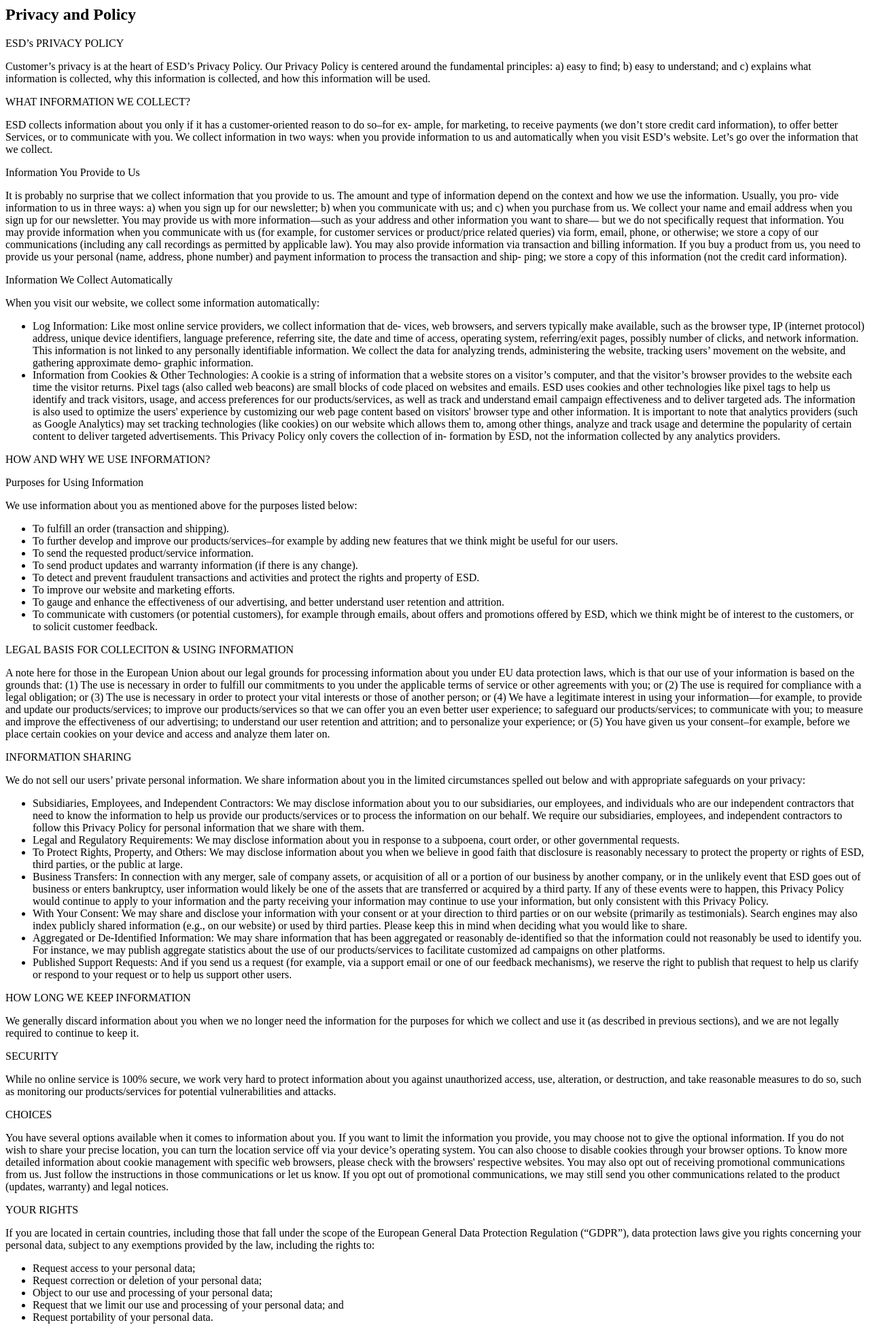
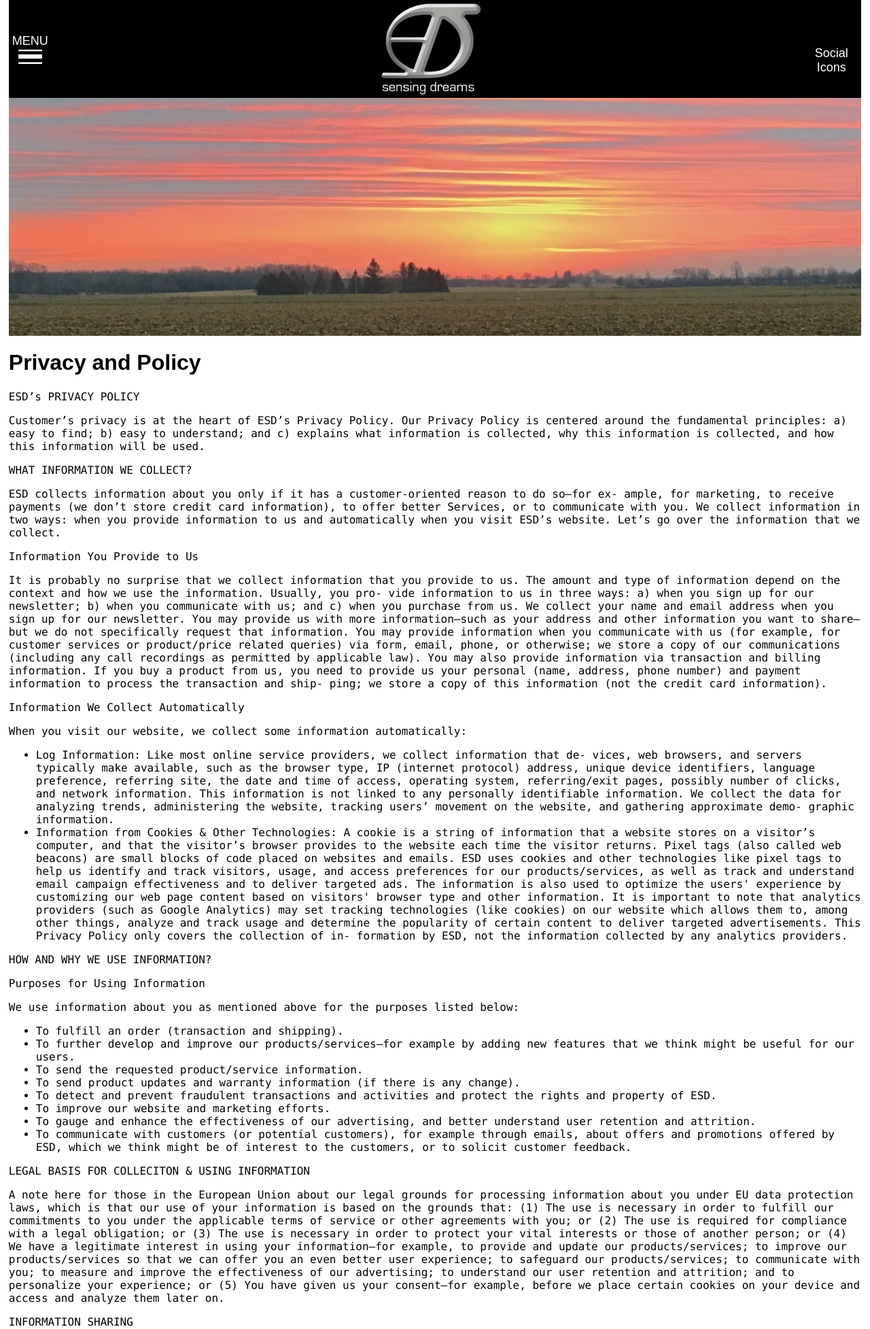
Before and after one commit to mkpandit/DjangoESD, a Django app: page /privacy-policy/ in a window 1280 px wide. Shown: the top 1955 px of the page at 68% size. Run offline with Django 3.2, Linux system fonts and the light colour scheme; data comes from the database, SQL or seed files in the repository; both versions use the stored data as it was after the commit.

Commit message:
Web material

```diff
--- a/ESD/urls.py
+++ b/ESD/urls.py
@@ -21,7 +21,7 @@
 urlpatterns = [
     path('', include('website.urls')),
     path('website/', include('website.urls')),
-    path('admin/', admin.site.urls),
+    path('cms/admin/', admin.site.urls),
     path('summernote/', include('django_summernote.urls')),
 ]
 
--- a/static/css/dashboard.css
+++ b/static/css/dashboard.css
@@ -1,4 +1,204 @@
+html {
+  margin: 0;
+  padding: 0;
+}
+
+h1, h2, h3, h4 {
+  font-family: 'Eurostile-Roman Medium', sans-serif;
+}
+
+a {
+  text-decoration: none;
+}
+
 body {
-  font-size: 14px;
-  font-family: 'Trebuchet MS', 'Lucida Sans Unicode', 'Lucida Grande', 'Lucida Sans', Arial, sans-serif;
+  font-size: 16px;
+  font-family: 'Consolas', 'ITC Berkeley Oldstyle Std', 'Trebuchet MS', sans-serif;
+  margin: 0 1% 0 1%;
+  padding: 0;
 }
+
+div#wrapper {
+  width: 100%;
+  float: left;
+}
+
+div#header {
+  background: #000;
+  color: #fff;
+  width: 100%;
+  float: left;
+  clear: both;
+}
+
+div#header div.menu,
+div#header div.icon {
+  width: 5%;
+  float: left;
+  font-family: 'Eurostile-Roman Medium', sans-serif;
+  text-align: center;
+  font-size: 18px;
+  padding-top: 4%;
+}
+
+div#header div.menu img {
+  width: 35px;
+  margin-top: 2px;
+}
+
+ul.dropdown-menu {
+  position: absolute;
+  min-width: 120px;
+  padding: 0;
+  margin: 0;
+}
+
+ul.dropdown-menu li {
+  display: block !important;
+  white-space: nowrap;
+  text-align: left;
+}
+
+ul.dropdown-menu li a {
+  color:#fff;
+}
+
+ul.dropdown-menu ul.dropdown-menu {
+  left: 100%;
+  top: 0;
+  background-color: #f00 !important;
+}
+
+ul.dropdown-menu{
+  display: none;
+}
+
+div#header div.logo {
+  width: 89%;
+  float: left;
+  text-align: center;
+}
+
+div#header div.logo img {
+  width: 150px;
+}
+
+div#container {
+  margin: 0;
+  padding: 0;
+  width: 100%;
+  float: left;
+  clear: both;
+}
+
+div#slider {
+  margin: 0;
+  padding: 0;
+  background-image: url('../images/slider-bg.jpeg');
+  background-size: cover;
+  background-repeat: no-repeat;
+  background-position: center center;
+  height: 350px;
+  float: left;
+  width: 100%;
+}
+
+div#content {
+  margin: 0;
+  padding: 0;
+  float: left;
+  width: 100%;
+}
+
+div#product {
+  margin: 0;
+  padding: 0;
+  float: left;
+  width: 100%;
+}
+
+div#product span.previous, div#product span.next {
+  height: 25px;
+  width: 25px;
+  border: 0px solid #000;
+  border-radius: 50%;
+  display: inline-block;
+  cursor: pointer;
+}
+
+div#product div.featured {
+  float: left;
+  width: 100%;
+}
+
+div#product div.featured div.image {
+  float: left;
+  width: 30%;
+}
+
+div#product div.featured div.text {
+  float: left;
+  width: 69%;
+}
+
+div#product div.featured div.text h4.product-title {
+  margin-top: 0;
+}
+
+div#product div.slider-nav {
+  float: left;
+  width: 100%;
+  text-align: center;
+}
+
+div#footer {
+  width: 100%;
+  float: left;
+  background-color: #000;
+  color: #fff;
+}
+
+div#social,
+div#footer-menu,
+div#footer-address {
+  width: 100%;
+  float: left;
+}
+
+div#social div.social-left,
+div#social div.social-right {
+    width: 48%;
+    float: left;
+    padding: 1%;
+}
+
+div#social div.social-right {
+  text-align: right;
+}
+
+div#footer-menu {
+  border-top: 1px solid #ddd;
+}
+
+div#footer-menu div.footer-menu-left,
+div#footer-menu div.footer-menu-right {
+  width: 28%;
+  padding: 1%;
+  float: left;
+}
+
+div#footer-menu div.footer-menu-right {
+  width: 68%;
+  padding: 1%;
+  float: left;
+  text-align: right;
+}
+
+div#footer-address {
+  border-top: 1px solid #ddd;
+  text-align: center;
+}
+
+div#footer a {
+  color: #fff;
+}
--- a/static/js/common.js
+++ b/static/js/common.js
@@ -1,3 +1,36 @@
 $(document).ready(function() {
     console.log('JS Added')
+    var featuredWidth = parseInt($(".featured").width()) + "px";
+    console.log(featuredWidth);
+    $(".featured").diyslider();
+    $(".featured").diyslider("updateOptions", {
+        width: featuredWidth,
+        height: "200px"
+    });
+    // use buttons to change slide
+    $(".previous").bind("click", function(){
+        // Go to the previous slide
+        $(".featured").diyslider("move", "back");
+    });
+    $(".next").bind("click", function(){
+        // Go to the previous slide
+        $(".featured").diyslider("move", "forth");
+    });
 });
+
+$(function(){
+    $('div#header > .menu').on('click',function(event){
+        // event.preventDefault()
+        $(this).parent().find('ul').first().toggle(300);
+        $(this).parent().siblings().find('ul').hide(200);
+
+        //Hide menu when clicked outside
+        $(this).parent().find('ul').mouseleave(function(){
+            var thisUI = $(this);
+            $('html').click(function(){
+                thisUI.hide();
+                $('html').unbind('click');
+            });
+        });
+    });
+});
--- a/templates/website/base.html
+++ b/templates/website/base.html
@@ -7,8 +7,6 @@
     <meta name="viewport" content="width=device-width, initial-scale=1, shrink-to-fit=no">
     <meta name="description" content="">
     <meta name="author" content="">
-    <!-- CSS Library -->
-    <link rel="stylesheet" href="{% static 'css/font-awesome.min.css' %}">
     <!-- Custom styles for this template -->
     <link rel="stylesheet" href="{% static 'css/dashboard.css' %}">
 </head>
@@ -16,30 +14,65 @@
     <div id="wrapper">
         <!-- Header starts -->
         <div id="header">
-            <p>Header</p>
+            <div class="menu">
+                MENU
+                <img src="{% static 'images/menu.png' %}" width="50" />
+                <ul class="dropdown-menu">
+                    <li><a href="/who-we-are/">Who We Are?</a></li>
+                    <li><a href="/esd-philosophy/">ESD's Philosophy</a></li>
+                    <li><a href="/product">Product</a></li>
+                </ul>
+            </div>
+            <div class="logo">
+                <a href="/"><img src="{% static 'images/logo.png' %}" /></a>
+            </div>
+            <div class="icon"><p>Social Icons</p></div>
         </div>
 
         <!-- Container starts -->
         <div id="container">
             <!-- Home page slider -->
             <div id="slider">
-                <p>Slider</p>
             </div>
 
             <!-- Featured product -->
-            <div id="featured-product">
-                <p>Featured product</p>
-                {% block index_page %}{% endblock %}
+            <div id="content">
+                {% block featued_product %}{% endblock %}
+                {% block content %}{% endblock %}
+                {% block product %}{% endblock %}
+                {% block products %}{% endblock %}
             </div>
         </div>
 
         <!-- Footer starts -->
         <div id="footer">
-            <p>footer</p>
+            <div id="social">
+                <div class="social-left">
+                    <img src="{% static 'images/facebook.png' %}" width="30" />
+                    <img src="{% static 'images/twitter.png' %}" width="30" />
+                </div>
+                <div class="social-right"><a href="#">Email singup</a></div>
+            </div>
+            <div id="footer-menu">
+                <div class="footer-menu-left">
+                    <img src="{% static 'images/email.jpg' %}" width="30">
+                </div>
+                <div class="footer-menu-right">
+                    <a href="/privacy-policy/">Privacy Statements</a> |
+                    <a href="/terms-condition/">Terms and Conditions</a> |
+                    <a href="/trademarks/">Trademarks</a> |
+                    <a href="/esd-career/">Career</a>
+                </div>
+            </div>
+            <div id="footer-address">
+                <p>Dhaka, Bangladesh | Toronto, Canada</p>
+                <p>&copy; EnvSense Devices Ltd.</p>
+            </div>
         </div>
 
     </div>
 <script src="{% static 'js/jquery-3.3.1.min.js' %}"></script>
+<script src="{% static 'js/jquery.diyslider.min.js' %}"></script>
 <script src="{% static 'js/common.js' %}"></script>
 </body>
 </html>
--- a/templates/website/content.html
+++ b/templates/website/content.html
@@ -1,13 +1,14 @@
+{% extends "website/base.html" %}
 
-<div id="privacy-policy">
+{% block content %}
+
 {% if content %}
-    <div class="title">
-        <h2>{{ content.title|safe }}</h2>
-    </div>
-    <div class="container">
+    <h1>{{ content.title|safe }}</h1>
+    <div class="story">
         {{ content.body|safe }}
     </div>
 {% else %}
     <p>No content</p>
 {% endif %}
-</div>
+
+{% endblock %}
--- a/website/models.py
+++ b/website/models.py
@@ -11,9 +11,11 @@
         ('privacy-policy', 'Privacy Policy'),
         ('terms-condition', 'Terms & Conditions'),
         ('esd-philosophy', 'ESD\'s Philosophy' ),
+        ('trademarks', 'Trademarks'),
+        ('esd-career', 'ESD Career'),
     )
     slug = models.CharField(max_length=16, choices=SLUG, default='Team')
-    title = models.TextField(max_length=1000, default='Title')
+    title = models.CharField(max_length=1000, default='Title')
     excerpt = models.TextField(default='Excerpt')
     body = models.TextField(default='Body')
     status = models.CharField(max_length=16, choices=STATUS, default='Draft')
@@ -24,8 +26,13 @@
         ('Available', 'Available'),
         ('Deleted', 'Deleted'),
     )
+    CATEGORY = (
+        ('logger', 'Logger'),
+    )
     slug = models.CharField(max_length=256, default='slug')
-    name = models.TextField(max_length=1000, default='Product name')
+    is_featured = models.BooleanField(default=True, verbose_name='Featured product?', help_text='Check if featured')
+    category = models.CharField(max_length=32, verbose_name='Product Category', choices=CATEGORY, default="logger")
+    name = models.CharField(max_length=1000, default='Product name')
     description = models.TextField(default='Product description')
     image = models.ImageField(upload_to='product/', blank=True)
     price = models.CharField(max_length=16, default='$20')
--- a/website/views.py
+++ b/website/views.py
@@ -7,7 +7,7 @@
 from .models import Product
 
 def index(request):
-    content = Content.objects.all()
+    content = Product.objects.filter(is_featured=True)
     template = loader.get_template('website/index.html')
     context = {
         'content': content
```
Also changed, not shown: templates/website/index.html (+20 -5 lines), templates/website/product-detail.html (+9 -2 lines), templates/website/product.html (+10 -2 lines), db.sqlite3, static/images/email.jpg (added), static/images/facebook.png (added), static/images/logo.png, static/images/menu.png (added), static/images/slider-bg.jpeg (added), static/images/twitter.png (added), static/js/jquery.diyslider.min.js (added).
